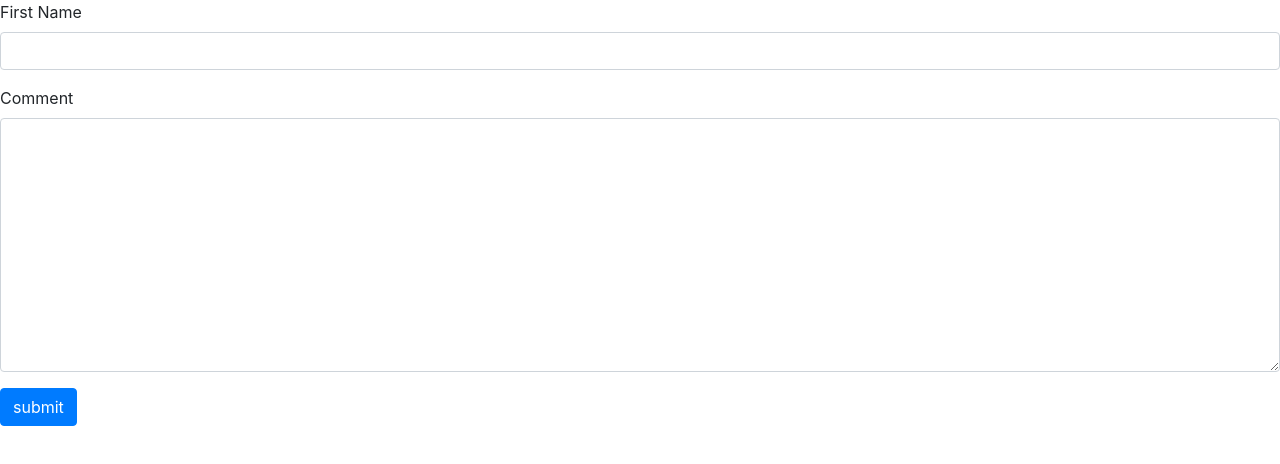
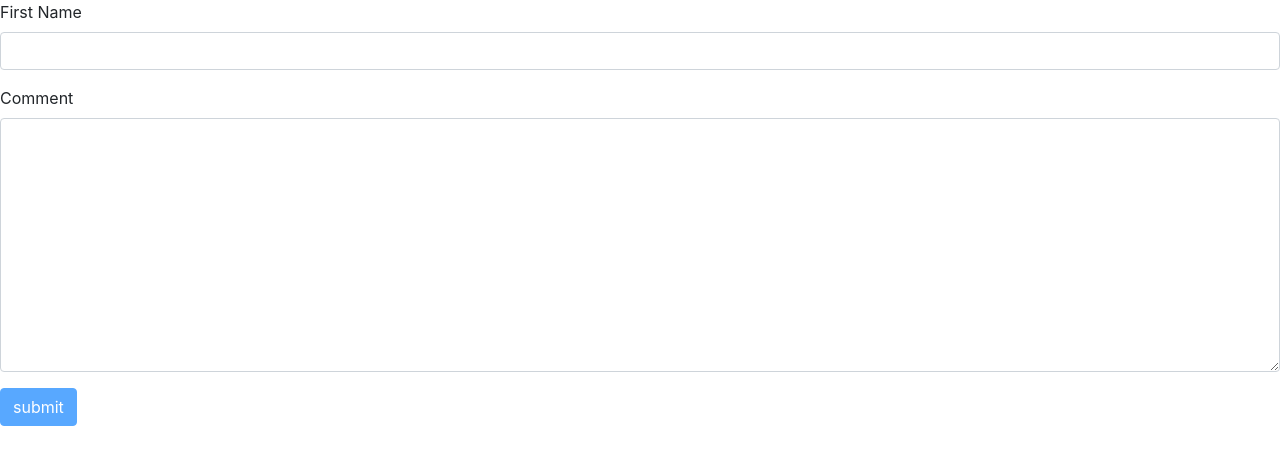
Before and after one commit to GANESHNEERATI/angular-demo, an Angular app: page / in a window 1280 px wide. Shown: the top 464 px of the page. Built offline with nearby package versions, Linux system fonts and the light colour scheme.

Commit message:
1 file modified

```diff
--- a/src/app/form-control/form-control.component.html
+++ b/src/app/form-control/form-control.component.html
@@ -1,4 +1,6 @@
 <form  #f="ngForm" (ngSubmit)="submit(f)">
+  <div ngModelGroup="contact" #Contact="ngModelGroup">
+    <div  *ngIf="!Contact.valid"></div>
     <div class="form-group">
 <label for="firstName">First Name</label>
 <input
@@ -23,17 +25,17 @@
 <div *ngIf="firstName.errors.pattern">
   First Name doesn't match pattern
   </div>
-
-
-
-
 </div>
 </div>
+  </div>
 
-<div class="form-group">
+<div ngModelGroup="comment">
+  <div class="form-group">
     <label for="comment">Comment</label>
     <textarea id="comment" cols="30" rows="10" class="form-control"></textarea>
 </div>
-<button class="btn btn-primary">submit</button>
+  </div>
+
+<button class="btn btn-primary" [disabled]="!f.valid">submit</button>
 
 </form>
```
